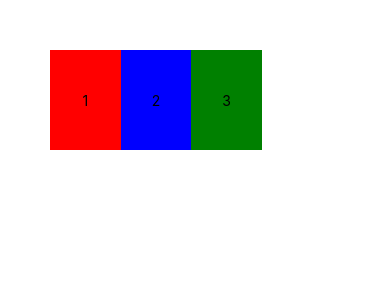
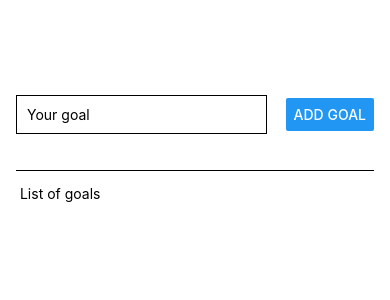
Before and after one commit to zobaer53/React-Native-Practice-expo_js, a React Native app: screen / in a window 390 px wide. Shown: the top 300 px of the page. Built offline with nearby package versions, Linux system fonts and the light colour scheme.

Commit message:
style -- flexbox implementation

```diff
--- a/App.js
+++ b/App.js
@@ -3,14 +3,13 @@
 export default function App() {
   return (
     <View style={styles.appContainer}>
-      <View style={styles.style1}>
-        <Text>1</Text>
+      <View style={styles.inputContainer}>
+        <TextInput style={styles.input} placeholder="Your goal" />
+        <Button title="Add Goal" />
       </View>
-      <View style={styles.style2}>
-        <Text>2</Text>
-      </View>
-      <View style={styles.style3}>
-        <Text>3</Text>
+
+      <View style={styles.goalsContainer}>
+        <Text> List of goals</Text>
       </View>
     </View>
   );
@@ -18,35 +17,31 @@
 
 const styles = StyleSheet.create({
   appContainer: {
-    padding: 50,
+    flex: 1,
+    paddingTop: 60,
+    paddingHorizontal: 16,
+  },
+
+  inputContainer: {
+    flex: 1,
     flexDirection: "row",
-    width: "80%",
-    height: 300,
-    justifyContent: "space-around",
-    alignContent: "center",
+    justifyContent: "space-between",
+    alignItems: "center",
+    marginBottom: 14,
+    borderBottomWidth: 1,
+    borderBottomColor: "black",
+    //backgroundColor: "red",
   },
-  style1: {
-    flex: 1,
-    backgroundColor: "red",
-    width: 100,
-    height: 100,
-    justifyContent: "center",
-    alignItems: "center",
+
+  input: {
+    borderColor: "black",
+    borderWidth: 1,
+    padding: 10,
+    //backgroundColor: "white",
+    width: "70%",
   },
-  style2: {
-    flex: 1,
-    backgroundColor: "blue",
-    width: 100,
-    height: 100,
-    justifyContent: "center",
-    alignItems: "center",
-  },
-  style3: {
-    flex: 1,
-    backgroundColor: "green",
-    width: 100,
-    height: 100,
-    justifyContent: "center",
-    alignItems: "center",
+
+  goalsContainer: {
+    flex: 6,
   },
 });
```
